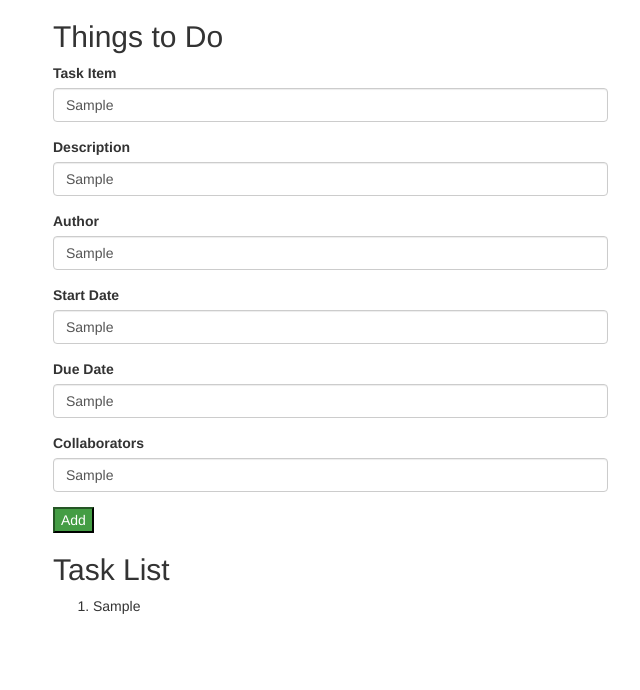
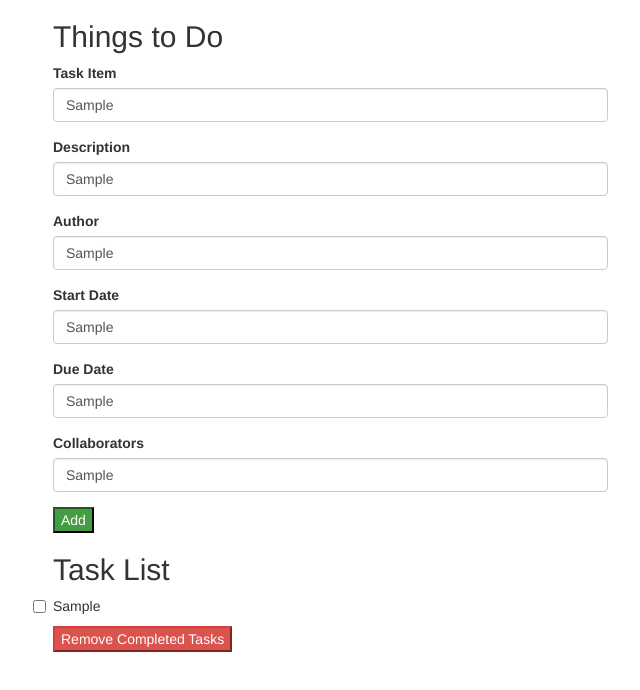
Before and after one commit to anandangalig/toDoList, a plain HTML site: page index.html in a window 1280 px wide. Both pictures are taken after typing "Sample", "Sample", "Sample", "Sample", "Sample", "Sample" into the empty fields and a click on the button "Add". Shown: the whole page, without its empty margins (17-657 px from the left). Drawn offline with Linux system fonts and the light colour scheme.

Commit message:
add remove completed tasks function

```diff
--- a/index.html
+++ b/index.html
@@ -45,6 +45,7 @@
 
         <div class="col-md-6">
           <div id="show-task">
+            <h4> The Details: </h4>
             <ul>
               <li><span class="taskName"></span></li>
               <li><span class="taskDescription"></span></li>
@@ -57,7 +58,9 @@
         </div>
       </div>
       <h2>Task List</h2>
-      <ol id="task-list"></ol>
+      <div class="task-list">
+      </div>
+      <button class="btn-danger remove-complete">Remove Completed Tasks</button>
     </div>
   </body>
 </html>
--- a/js/scripts.js
+++ b/js/scripts.js
@@ -22,9 +22,9 @@ $(document).ready(function() {
     var newTask = new toDo(inputCreator, inputTask, inputDescription, inputOriginDate, inputDueDate, inputCollaborators);
 
 
-    $("ol").append("<li><span class='tasks'>" + inputTask + "</span></li>")
+    $(".task-list").append("<div class='checkbox'><input type='checkbox'>" + " " + inputTask + "</div>")
 
-    $(".tasks").last().click(function() {
+    $(".checkbox").last().click(function() {
       $("#show-task").show();
       $(".taskName").text(newTask.toDoTask);
       $(".taskCreator").text(newTask.toDoCreator);
@@ -32,9 +32,10 @@ $(document).ready(function() {
       $(".taskStart").text(newTask.toDoOriginDate);
       $(".taskDue").text(newTask.toDoDueDate);
       $(".taskCollaborators").text(newTask.toDoCollaborators);
+    });
+  });
 
-    });
-
-
+  $(".remove-complete").click(function() {
+    $(":checked").parent().remove();
   });
 });
```
